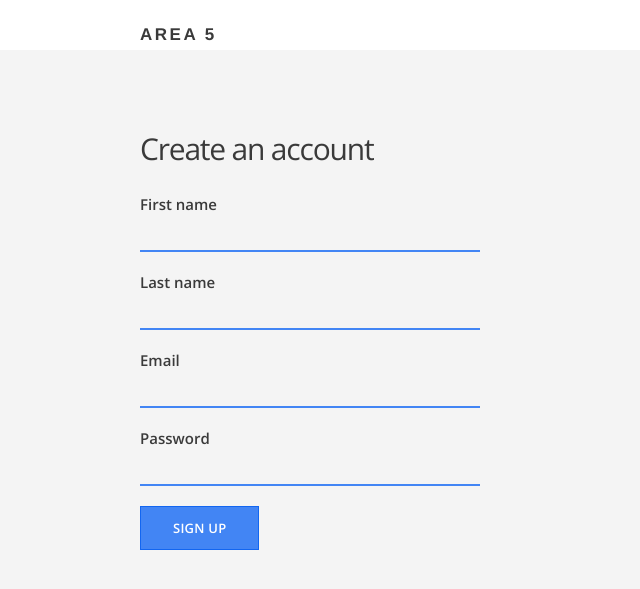
After one commit to dabrodev/flask-area5, a Flask app: page /signup in a window 1280 px wide. The commit adds this page. Shown: the top 589 px of the page, without its empty margins (0-640 px from the left). Run offline with Flask 2, Linux system fonts and the light colour scheme.

Commit message:
signup and postgres

```diff
--- /dev/null
+++ b/forms.py
@@ -0,0 +1,10 @@
+from flask_wtf import Form
+from wtforms import StringField, PasswordField, SubmitField
+from wtforms.validators import DataRequired, Email, Length
+
+class SignupForm(Form):
+	first_name = StringField('First name', validators=[DataRequired("Please enter your first name.")])
+	last_name = StringField('Last name', validators=[DataRequired("Please enter your last name.")])
+	email = StringField('Email', validators=[DataRequired("Please enter your email."), Email("Please enter a valid email address.")])
+	password = PasswordField('Password', validators=[DataRequired("Please enter a password."), Length(min=6, message="Password musst be at least 6 characters long.")])
+	submit = SubmitField('Sign up')
--- a/routes.py
+++ b/routes.py
@@ -1,6 +1,13 @@
-from flask import Flask, render_template
+from flask import Flask, render_template, request
+from models import db, User
+from forms import SignupForm
 
 app = Flask(__name__)
+
+app.config['SQLALCHEMY_DATABASE_URI'] = 'postgresql://localhost/areafive'
+db.init_app(app)
+
+app.secret_key = "development-key"
 
 @app.route("/")
 def index():
@@ -10,5 +17,20 @@ def index():
 def about():
 	return render_template("about.html")
 
+@app.route("/signup", methods=['GET', 'POST'])
+def signup():
+	form = SignupForm()
+
+	if request.method == 'POST':
+		if form.validate() == False:
+			return render_template('signup.html', form=form)
+		else:
+			newuser = User(form.first_name.data, form.last_name.data, form.email.data, form.password.data)
+			db.session.add(newuser)
+			db.session.commit()
+			return "Success!"
+	elif request.method == 'GET':
+		return render_template("signup.html", form=form)
+
 if __name__ == "__main__":
 	app.run(debug=True)
--- a/templates/index.html
+++ b/templates/index.html
@@ -6,7 +6,7 @@
 
       <div class="section-content">
         <h2>Discover places near you.</h2>
-        <a href="#" class="btn-primary">Sign up</a>
+        <a href="{{ url_for('signup') }}" class="btn-primary">Sign up</a>
         <a href="{{ url_for('about') }}" class="btn-secondary">Learn more</a>
       </div>
 
--- /dev/null
+++ b/templates/signup.html
@@ -0,0 +1,52 @@
+{% extends "layout.html" %}
+
+{% block content %}
+	<main class="container signup-section">
+		<div class="section-content">
+			<h2>Create an account</h2>
+
+			<form method="POST" action="/signup">
+				{{ form.hidden_tag() }}
+
+				<div class="form-group">
+					{{ form.first_name.label }}
+					{% if form.first_name.errors %}
+						{% for error in form.first_name.errors %}
+							<p class="error-message">{{ error }}</p>
+						{% endfor %}
+					{% endif %}
+					{{ form.first_name }}
+				</div>
+				<div class="form-group">
+					{{ form.last_name.label }}
+					{% if form.last_name.errors %}
+						{% for error in form.last_name.errors %}
+							<p class="error-message">{{ error }}</p>
+						{% endfor %}
+					{% endif %}
+					{{ form.last_name }}
+				</div>
+				<div class="form-group">
+					{{ form.email.label }}
+					{% if form.email.errors %}
+						{% for error in form.email.errors %}
+							<p class="error-message">{{ error }}</p>
+						{% endfor %}
+					{% endif %}
+					{{ form.email }}
+				</div>
+				<div class="form-group">
+					{{ form.password.label }}
+					{% if form.password.errors %}
+						{% for error in form.password.errors %}
+							<p class="error-message">{{ error }}</p>
+						{% endfor %}
+					{% endif %}
+					{{ form.password }}
+				</div>
+
+				{{ form.submit(class="btn-primary") }}
+			</form>
+		</div>
+	</main>
+{% endblock %}
```
Also changed, not shown: models.py (added, +24 -0 lines).
